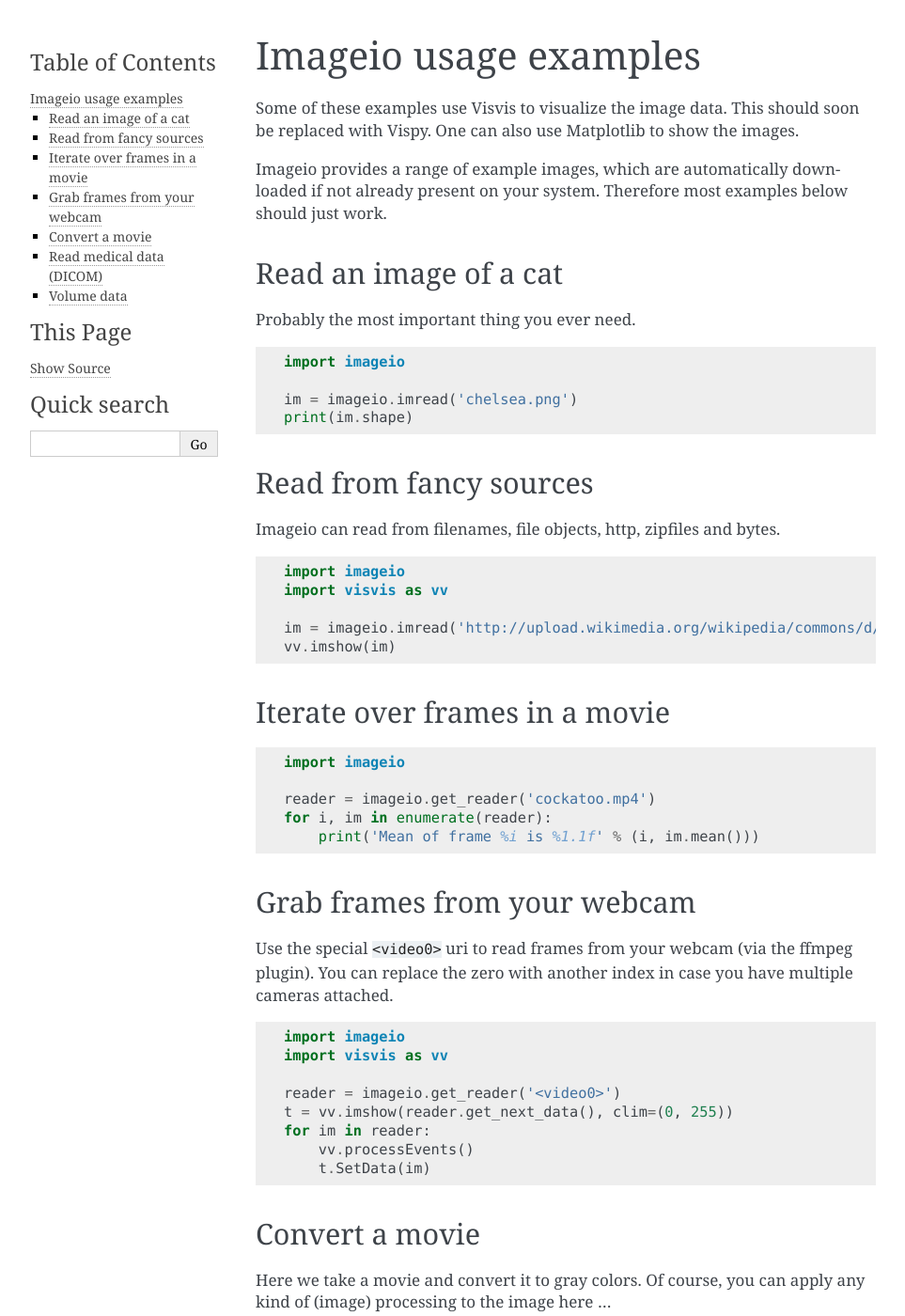
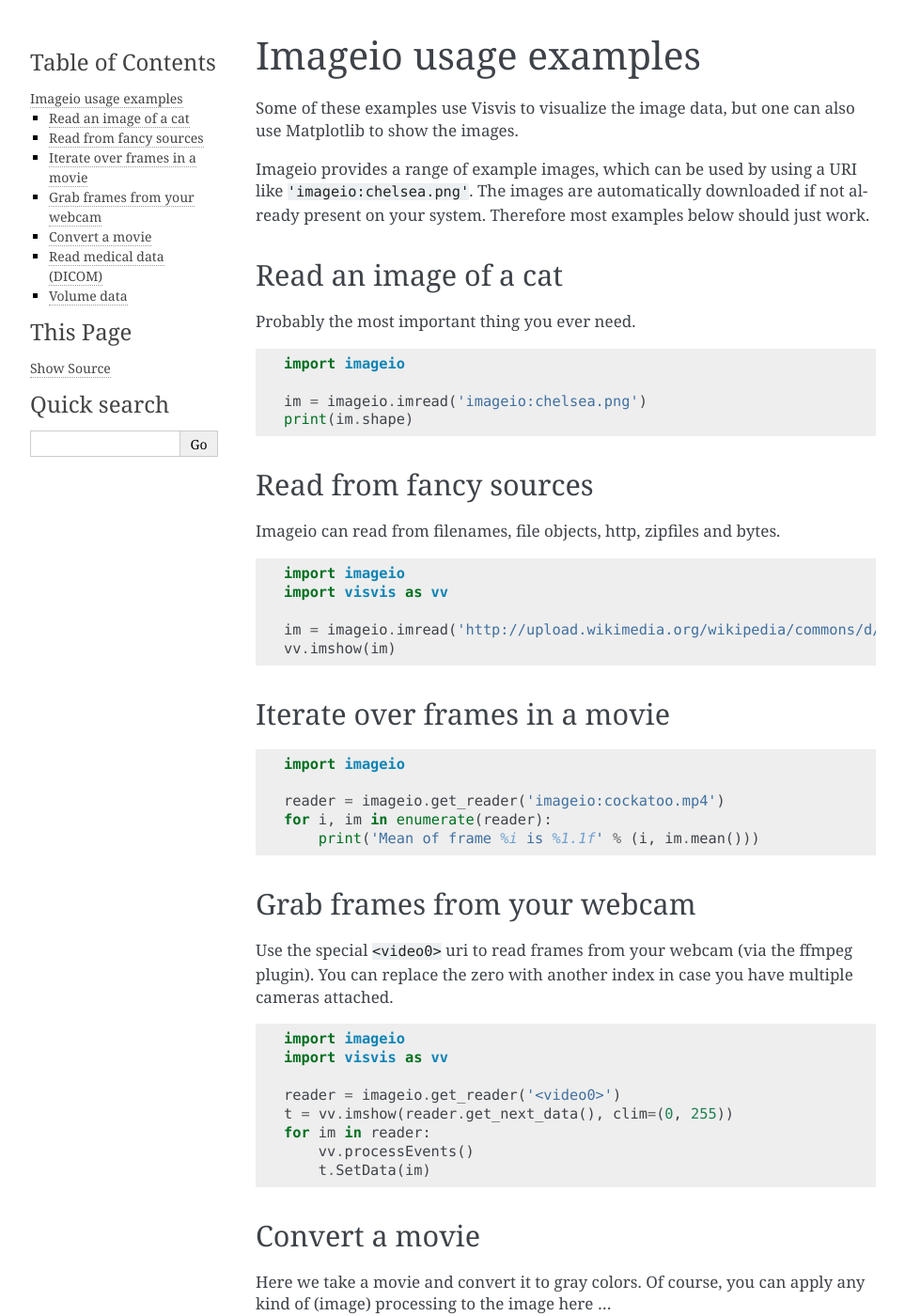
Before and after one commit to imageio/imageio, a Sphinx documentation site: the page built from docs/examples.rst, in a window 1280 px wide and 1400 px high. Shown: the whole window at 94% size, without its empty margins (148-1111 px from the left). Built offline with Sphinx 7.4.7, drawn with Linux system fonts in a browser that asks for light colours; pages that are not in the unit, such as notebooks, are missing from menus; some of the changed text lies outside the part shown.

Commit message:
adjust docs for new way to load standard images.

```diff
--- a/docs/examples.rst
+++ b/docs/examples.rst
@@ -1,12 +1,12 @@
 Imageio usage examples
 ======================
 
-Some of these examples use Visvis to visualize the image data. This
-should soon be replaced with Vispy. One can also use Matplotlib to show
-the images.
+Some of these examples use Visvis to visualize the image data,
+but one can also use Matplotlib to show the images.
 
 Imageio provides a range of :doc:`example images <standardimages>`,
-which are automatically downloaded if not already present on your system.
+which can be used by using a URI like ``'imageio:chelsea.png'``. The images
+are automatically downloaded if not already present on your system.
 Therefore most examples below should just work.
 
 
@@ -19,7 +19,7 @@ Probably the most important thing you ever need.
 
     import imageio
 
-    im = imageio.imread('chelsea.png')
+    im = imageio.imread('imageio:chelsea.png')
     print(im.shape)
 
 
@@ -44,7 +44,7 @@ Iterate over frames in a movie
 
     import imageio
 
-    reader = imageio.get_reader('cockatoo.mp4')
+    reader = imageio.get_reader('imageio:cockatoo.mp4')
     for i, im in enumerate(reader):
         print('Mean of frame %i is %1.1f' % (i, im.mean()))
 
@@ -78,7 +78,7 @@ can apply any kind of (image) processing to the image here ...
 
     import imageio
 
-    reader = imageio.get_reader('cockatoo.mp4')
+    reader = imageio.get_reader('imageio:cockatoo.mp4')
     fps = reader.get_meta_data()['fps']
 
     writer = imageio.get_writer('~/cockatoo_gray.mp4', fps=fps)
@@ -113,5 +113,5 @@ Volume data
     import imageio
     import visvis as vv
 
-    vol = imageio.volread('stent.npz')
+    vol = imageio.volread('imageio:stent.npz')
     vv.volshow(vol)
--- a/docs/ext/imageio_ext.py
+++ b/docs/ext/imageio_ext.py
@@ -208,11 +208,10 @@ def create_standard_images_docs():
         2D images, as well as animated and volumetric images. To the best
         of our knowledge, all the listed images are in public domain.
 
-        The image names can simply be used as a URI
-        (e.g. ``imread('astronaut.png')``.
+        The image names can be loaded by using a special URI,
+        e.g. ``imread('imageio:astronaut.png')``.
         The images are automatically downloaded (and cached in your appdata
-        directory). If 'astronaut.png' happens to be a valid filename in the
-        current directory, that file is used instead.
+        directory).
         """
     text += '\n'.join([line.strip() for line in docs.splitlines()])
     text += '\n\n'
```
Also changed, not shown: README.md (+3 -4 lines).
